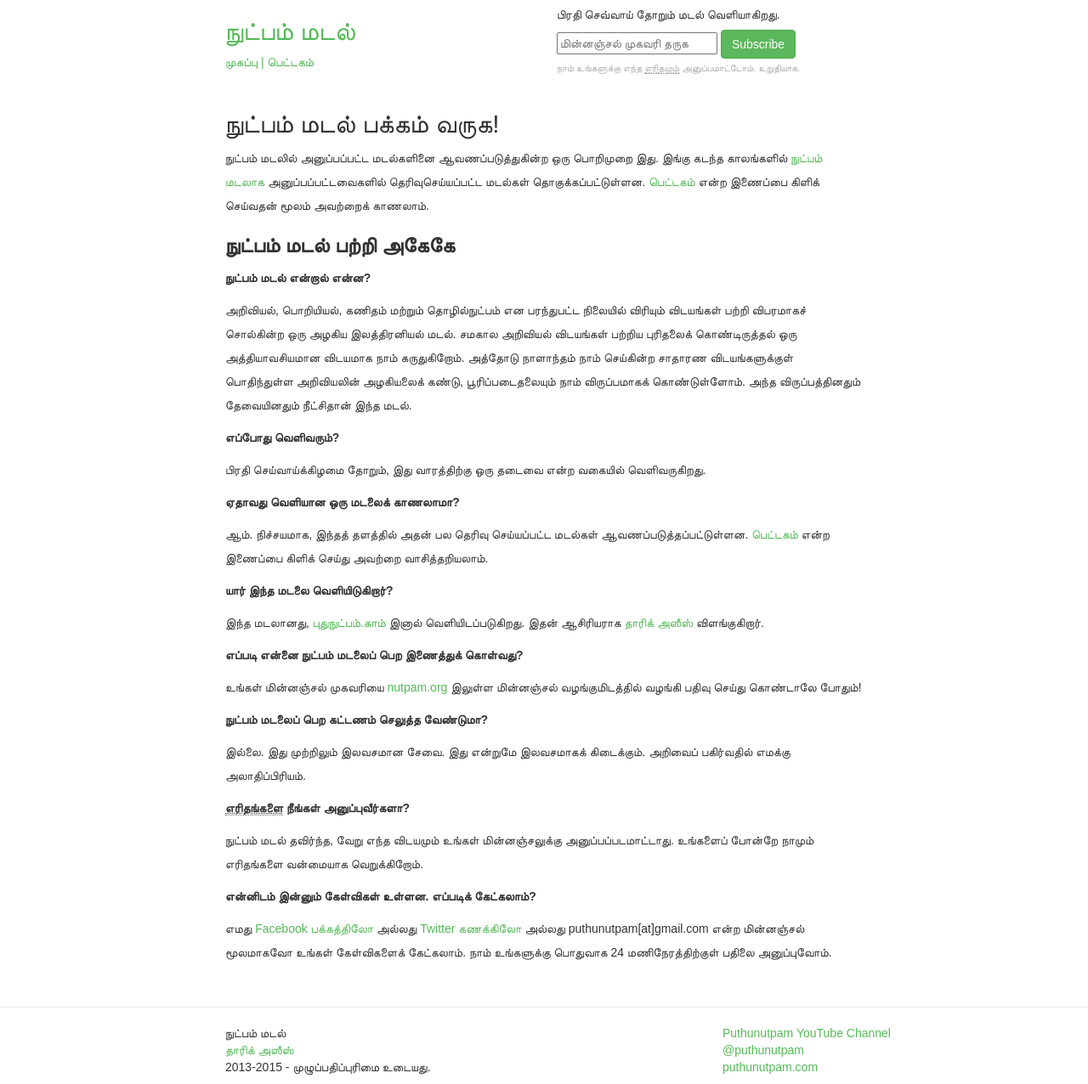
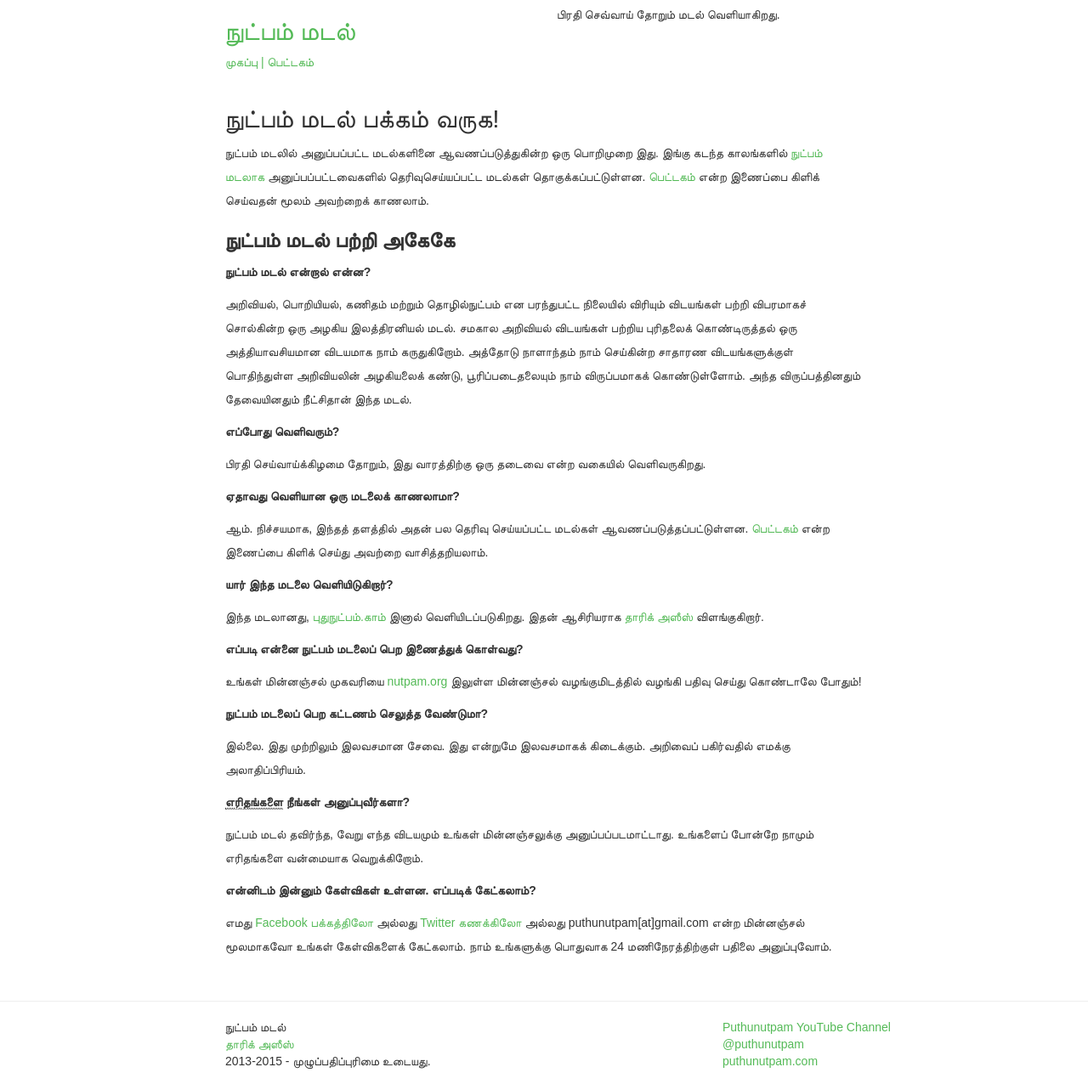
Before and after one commit to nutpam/nutpam-madal, a Jekyll site: the page built from index.html, in a window 1280 px wide. Shown: the whole page at 85% size. Built offline with Jekyll 4.4.1, drawn with Linux system fonts in a browser that asks for light colours; nearby versions of some CDN libraries; some web fonts are replaced.

Commit message:
style change

```diff
--- a/_layouts/default.html
+++ b/_layouts/default.html
@@ -35,14 +35,14 @@
             </div>
             <div class="col-md-5">
             <h5>பிரதி செவ்வாய் தோறும் மடல் வெளியாகிறது.</h5>
-            <form action="https://tinyletter.com/puthunutpam" method="post">
+            <!--<form action="https://tinyletter.com/puthunutpam" method="post">
     <fieldset>
       <input placeholder="மின்னஞ்சல் முகவரி தருக" type="text" name="email" id="tlemail" />
       <button class="btn btn-success" type="submit" value="1" name="embed">Subscribe</button>
       <input type="hidden" value="1" name="embed"/><br/>
       <span class="notice">நாம் உங்களுக்கு எந்த <abbr title="எரிச்சலூட்டக்கூடிய கடிதங்கள்">எரிதமும்</abbr> அனுப்பமாட்டோம். உறுதியாக.</small>
     </fieldset>
-  </form>
+  </form>-->
             </div>
             </div>
           </div>
```
